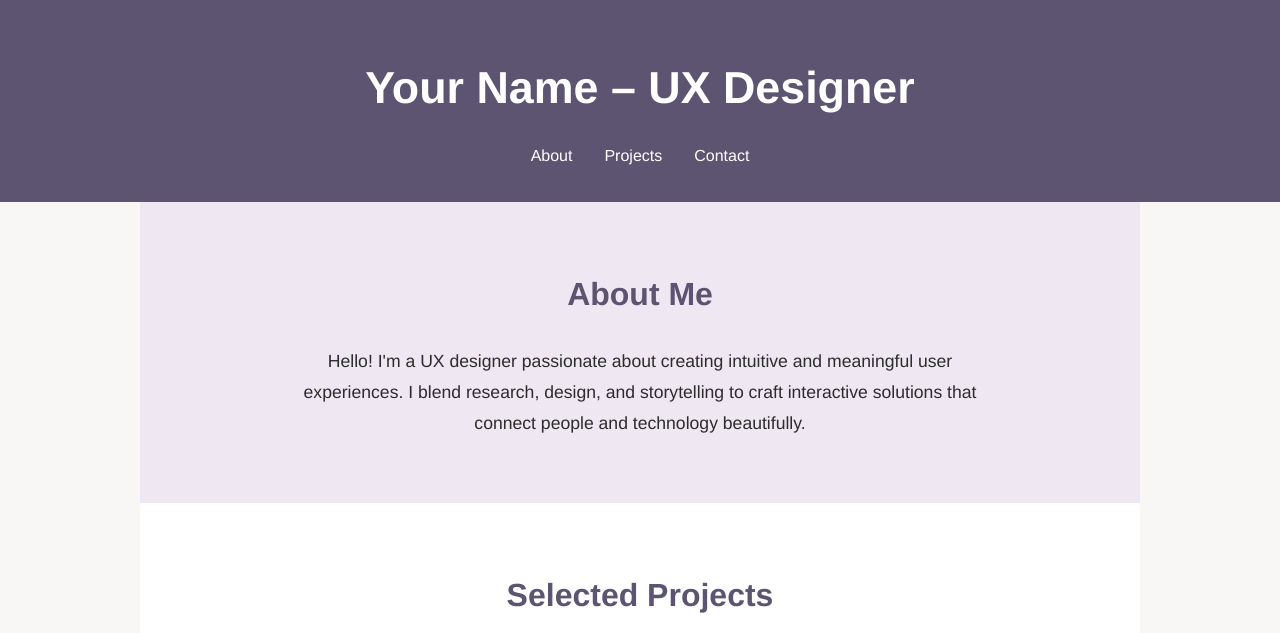
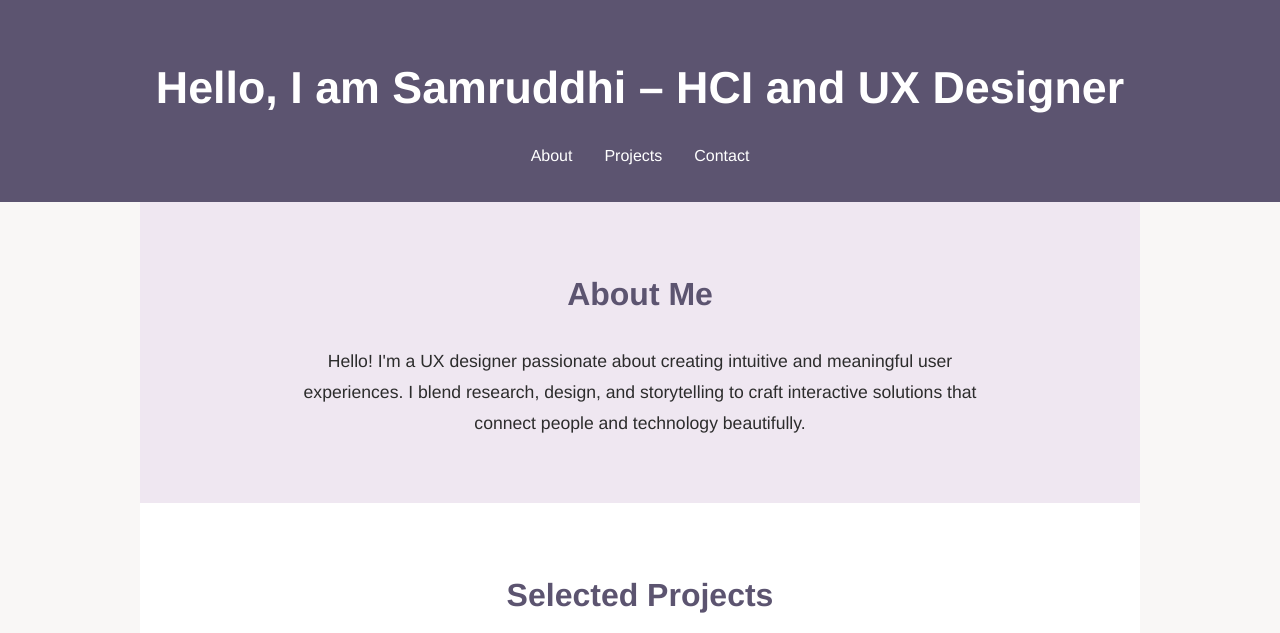
Before and after one commit to SamruddhiPatil531/SamruddhiPatil, a plain HTML site: page index.html in a window 1280 px wide. Shown: the top 633 px of the page. Drawn offline with Linux system fonts and the light colour scheme.

Commit message:
Modified 1

```diff
--- a/index.html
+++ b/index.html
@@ -156,7 +156,8 @@
 <body>
 
   <header>
-    <h1>Your Name – UX Designer</h1>
+    <h1>Hello,
+      I am Samruddhi – HCI and UX Designer</h1>
     <nav>
       <a href="#about">About</a>
       <a href="#projects">Projects</a>
```
